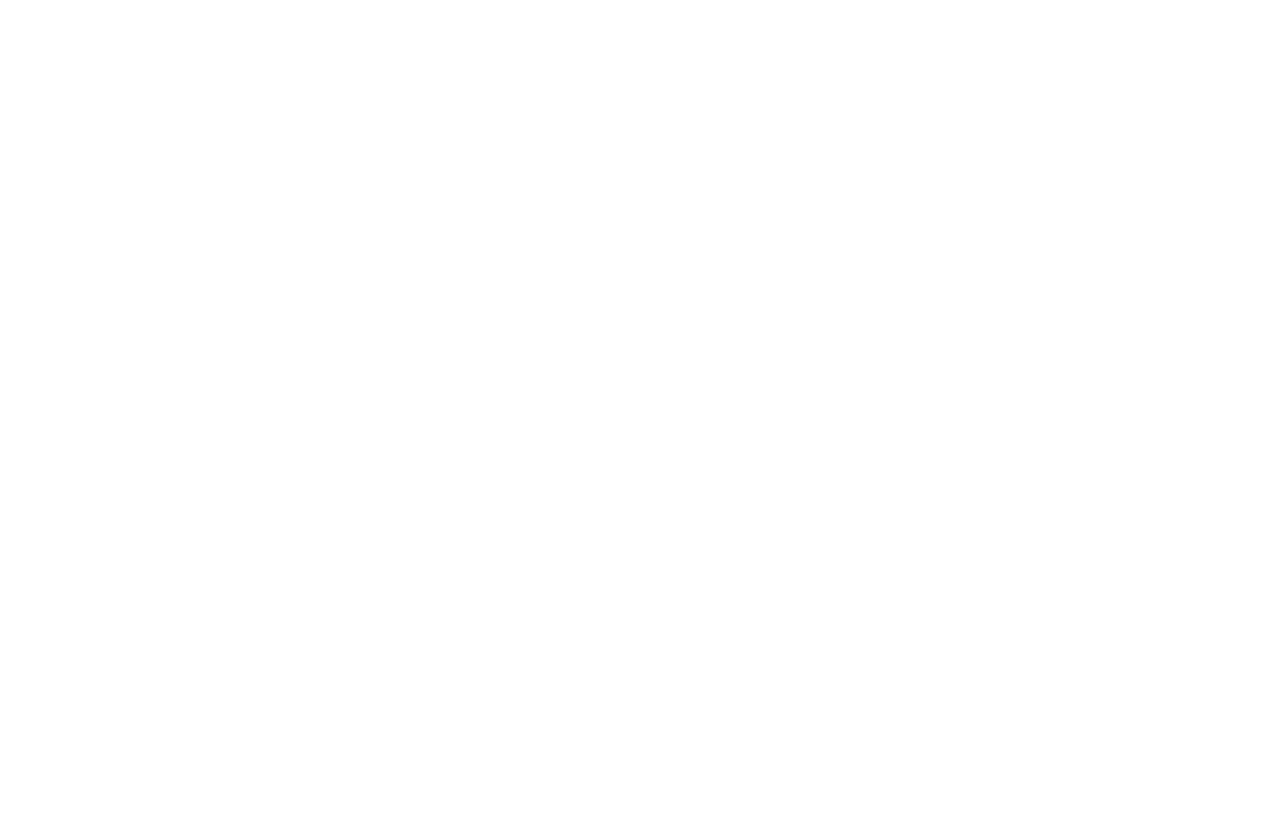
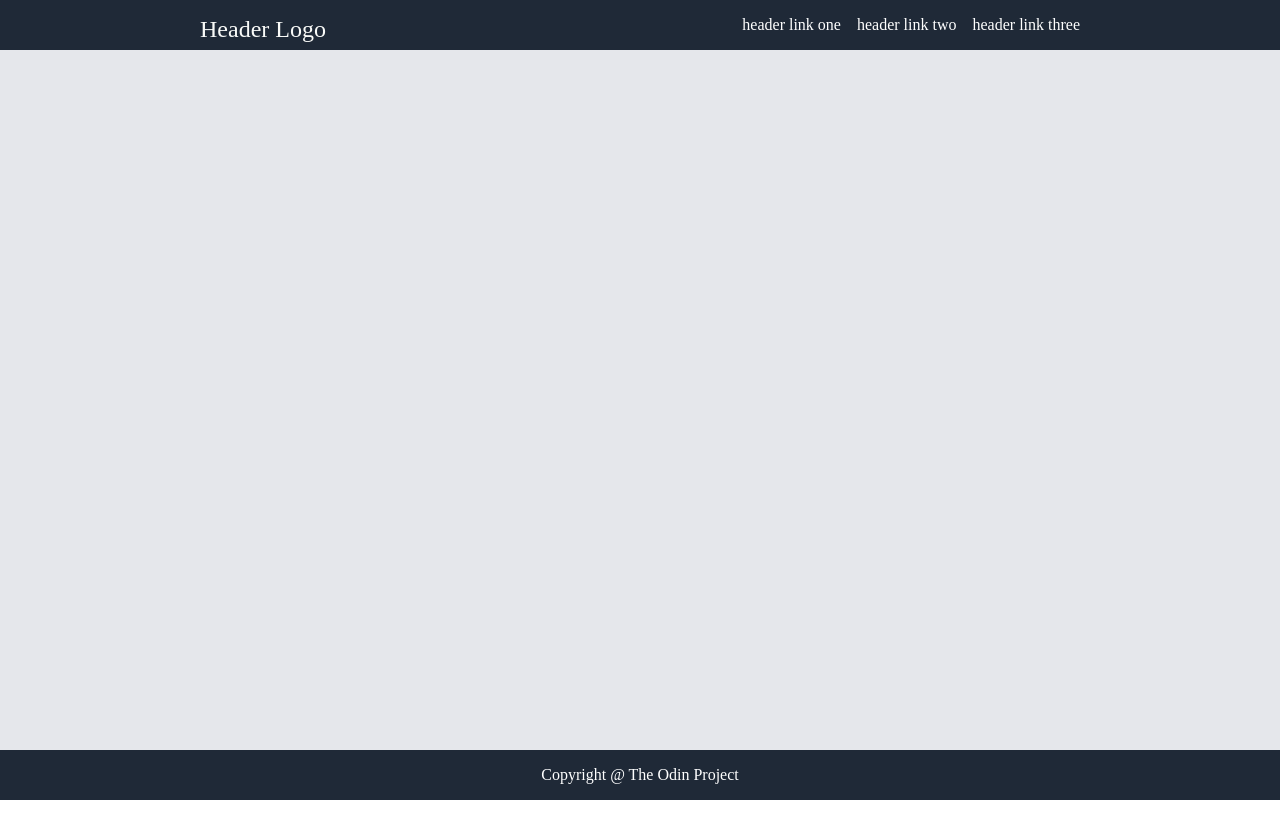
Before and after one commit to Larcherm/TOP-website, a plain HTML site: page index.html in a window 1280 px wide. Drawn offline with Linux system fonts and the light colour scheme.

Commit message:
Organize basic page layout and make header and footer

```diff
--- a/index.html
+++ b/index.html
@@ -6,16 +6,21 @@
         <link rel="stylesheet" href="style.css">
     </head>
     <body>
-        <header>
+        <div class="header">
+            <ul>
+                <li class="logo">Header Logo</li>
+                <li class="header-link"><a href="#">header link one</a></li>
+                <li class="header-link"><a href="#">header link two</a></li>
+                <li class="header-link"><a href="#">header link three</a></li>
+            </ul>
+        </div>
 
-        </header>
+        <div class="content">
 
-        <content>
+        </div>
 
-        </content>
-
-        <footer>
-
-        </footer>
+        <div class="footer">
+            Copyright @ The Odin Project
+        </div>
     </body>
 </html>
--- a/style.css
+++ b/style.css
@@ -1,3 +1,52 @@
 body {
     min-height: 100vh;
+    margin: 0;
+    display: flex;
+    flex-direction: column;
 }
+
+.header {
+    height: 50px;
+    background-color: #1F2937;
+    align-items: center;
+    justify-content: flex-start;
+}
+
+.content {
+    background-color: #E5E7EB;
+    flex: 1;
+}
+
+.footer {
+    height: 50px;
+    background-color: #1F2937;
+    color: #FFFFFF;
+    display: flex;
+    justify-content: center;
+    align-items: center;
+}
+
+.header,
+.content,
+.footer {
+    padding: 0 200px;
+}
+
+ul {
+    padding: 0;
+    list-style: none;
+    color: #FFFFFF;
+    display: flex;
+    gap: 16px;
+}
+
+a {
+    text-decoration: none;
+    color: #FFFFFF;
+}
+
+.logo {
+    color: #F9FAF8;
+    font-size: 24px;
+    margin-right: auto;
+}
```
